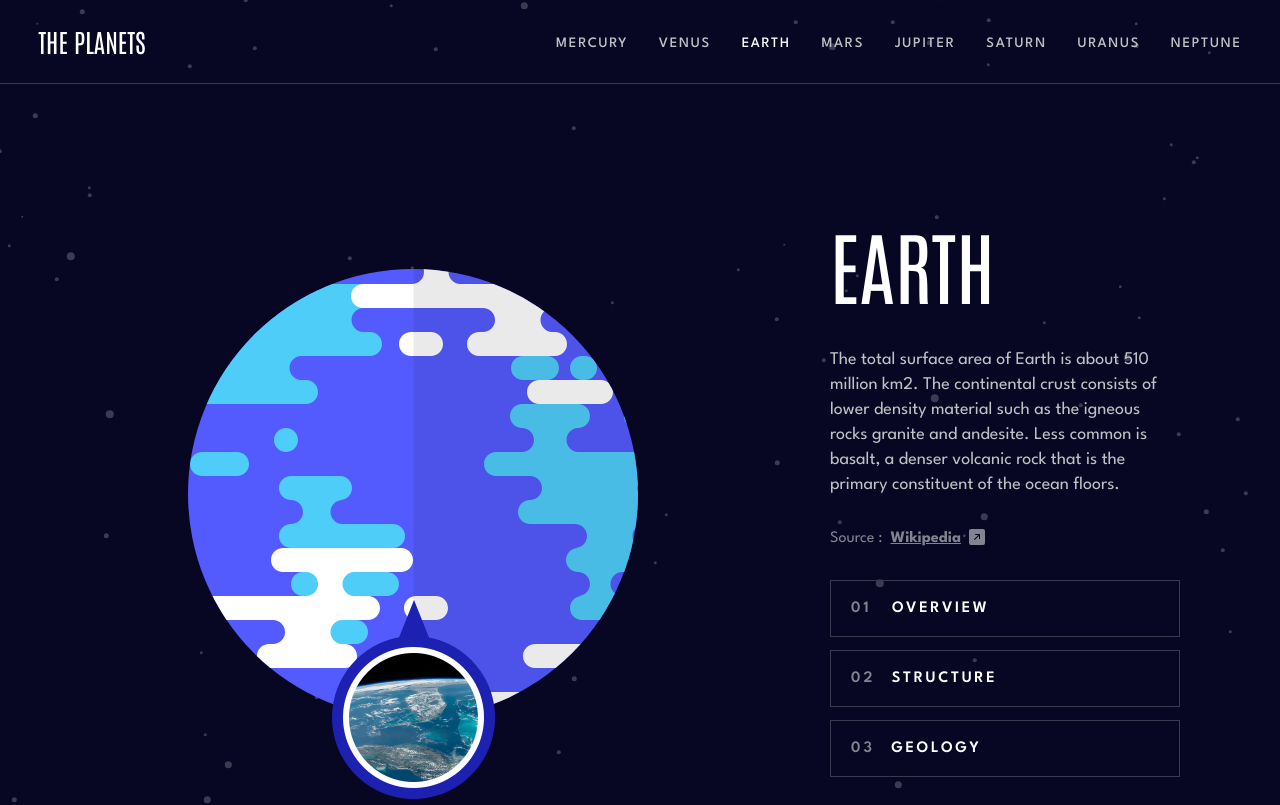
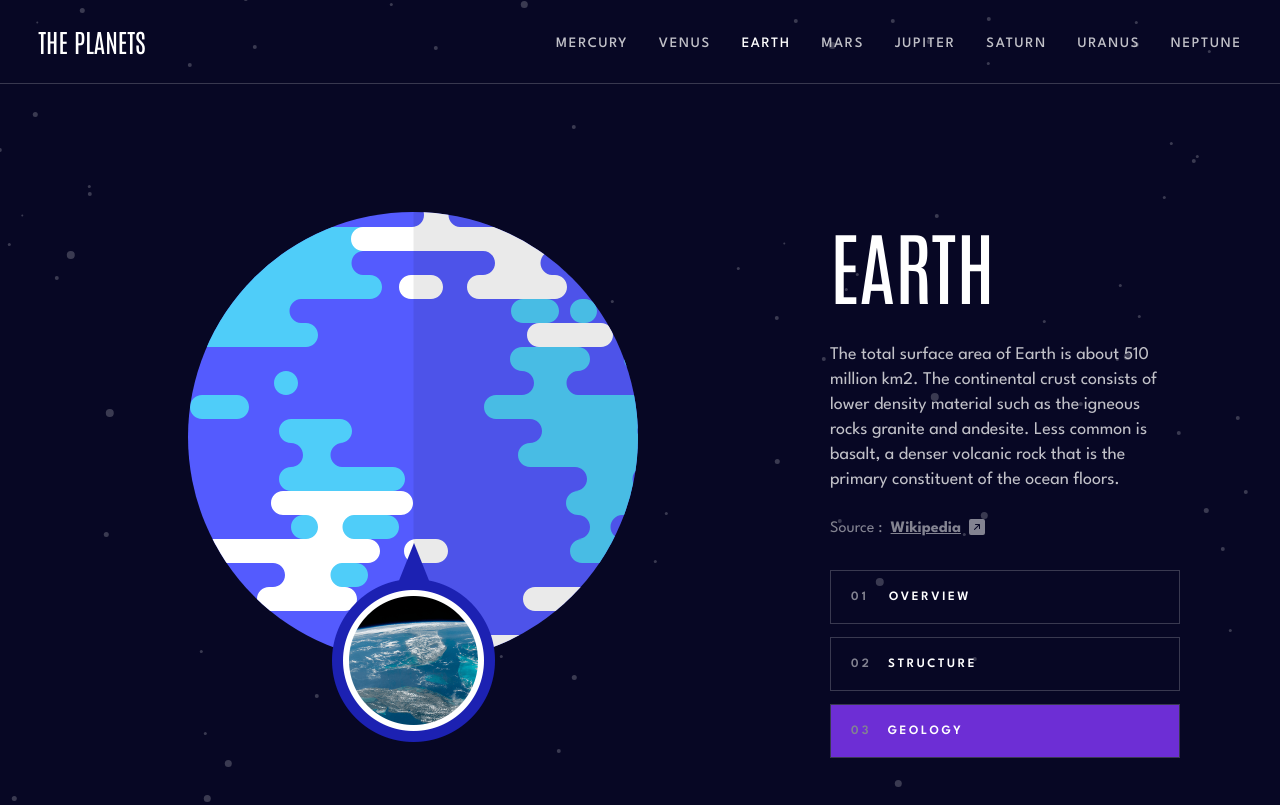
Before and after one commit to Yazdun/react-planet-facts, a React (Create React App) app: page /earth/geology in a window 1280 px wide. Shown: the top 805 px of the page. Built offline with nearby package versions, Linux system fonts and the light colour scheme.

Commit message:
desktop tabs : completed

```diff
--- a/src/components/desktopTabs/index.jsx
+++ b/src/components/desktopTabs/index.jsx
@@ -1,15 +1,27 @@
 import { Link } from 'react-router-dom'
 import { pathnames } from './data'
+import { usePlanet } from '../../hooks'
 import css from './styles.module.css'
+import { planets } from '../../data'
+import cn from 'classnames'
 
-export const DesktopTabs = ({ planet = 'earth', color = '#6D2ED5' }) => {
+export const DesktopTabs = ({ planet = 'earth' }) => {
+  const { currentPlanet, currentTab } = usePlanet()
+
+  const color = planets.find(item => item.name === currentPlanet)?.color
+
   return (
     <ul className={css.list}>
       {pathnames.map(item => {
         const { path, number } = item
+        const isActive = currentTab === path
         return (
           <li className={css.item}>
-            <Link className={css.pathname} to={`/${planet}/${path}`}>
+            <Link
+              className={cn(css.pathname, isActive && css.disable)}
+              to={`/${planet}/${path}`}
+              style={{ backgroundColor: isActive && color }}
+            >
               <span className={css.number}>{number}</span>
               {path}
             </Link>
--- a/src/components/desktopTabs/styles.module.css
+++ b/src/components/desktopTabs/styles.module.css
@@ -7,6 +7,19 @@
   max-width: 100%;
   letter-spacing: 0.161rem;
   font-weight: 600;
+  font-size: 0.8rem;
+  transition: 0.5s background;
+  position: relative;
+  overflow: hidden;
+}
+
+.active {
+  position: absolute;
+  top: 0;
+  left: 0;
+  right: 0;
+  bottom: 0;
+  z-index: -1;
 }
 
 .item:nth-of-type(1) .number {
@@ -25,6 +38,16 @@
   gap: 0.813rem;
 }
 
+.disable {
+  pointer-events: none;
+}
+
+@media only screen and (min-width: 992px) {
+  .pathname:hover {
+    background-color: var(--clr-dark-4);
+  }
+}
+
 @media only screen and (max-width: 768px) {
   .list {
     display: none;
--- a/src/components/details/styles.module.css
+++ b/src/components/details/styles.module.css
@@ -39,7 +39,7 @@
   .item {
     flex-direction: column;
     align-items: flex-start;
-    gap: 1rem;
+    gap: 0.7rem;
   }
 
   .info {
--- a/src/components/tab/styles.module.css
+++ b/src/components/tab/styles.module.css
@@ -104,7 +104,7 @@
 @media only screen and (min-width: 992px) {
   .container {
     display: flex;
-    align-items: center;
+    align-items: flex-start;
     justify-content: space-between;
     gap: 9rem;
     margin-top: 8rem;
@@ -140,7 +140,7 @@
 
   .desc {
     font-size: 1.12rem;
-    margin: 2rem 0;
+    margin: 1.7rem 0;
   }
 
   .geology {
--- a/src/index.css
+++ b/src/index.css
@@ -8,6 +8,7 @@
   --clr-dark-1: #070724;
   --clr-dark-2: #38384f;
   --clr-dark-3: #393950;
+  --clr-dark-4: #313148;
 
   --p1: 1rem;
   --p2: 2.375rem;
```
Also changed, not shown: src/components/desktopTabs/framer.js (added, +8 -0 lines).
